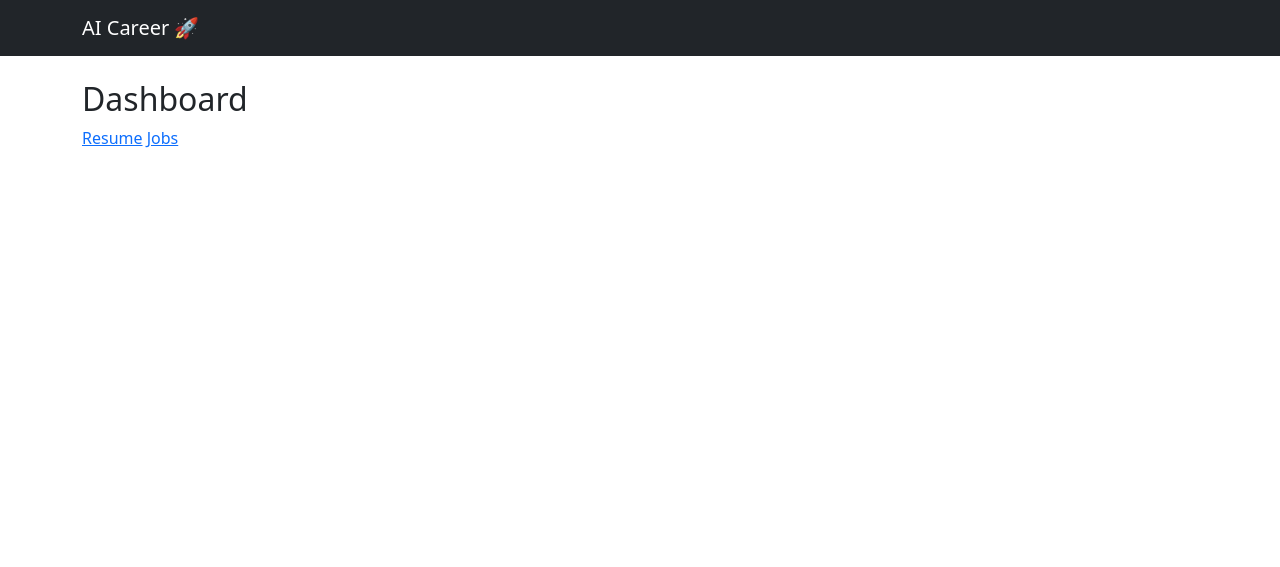
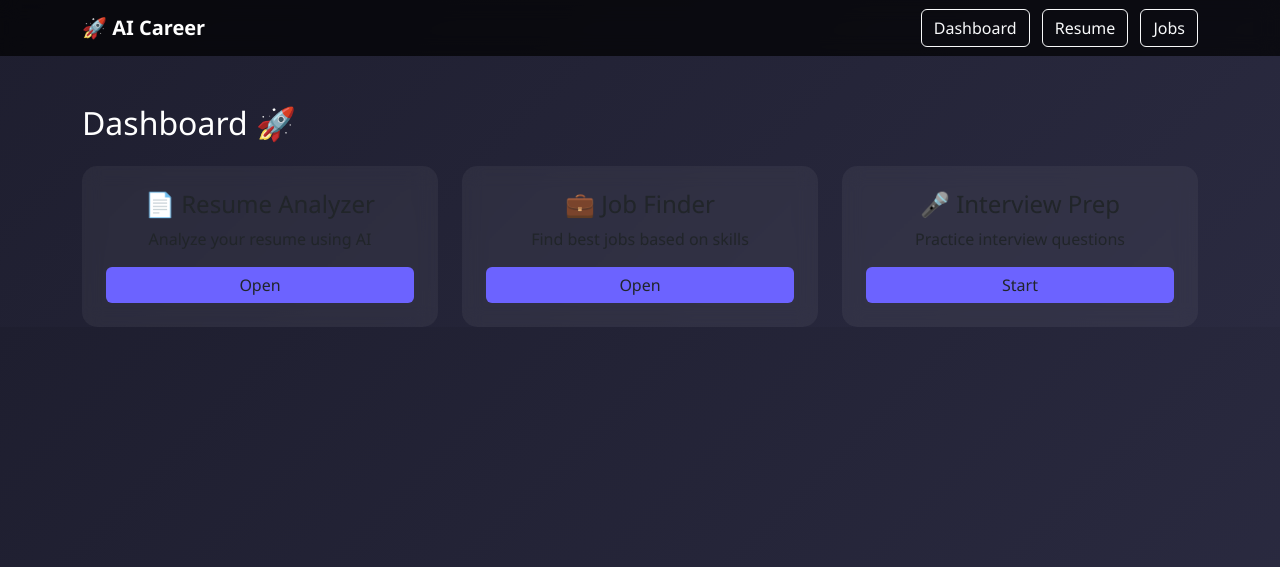
Before and after one commit to Atharv-design/ai-career-assistant, a Flask app: page /dashboard in a window 1280 px wide. Shown: the top 567 px of the page. Run offline with Flask 3, Linux system fonts and the light colour scheme.

Commit message:
UI upgraded

```diff
--- a/app/templates/base.html
+++ b/app/templates/base.html
@@ -1,17 +1,63 @@
 <!DOCTYPE html>
-<html>
+<html lang="en">
 <head>
+<meta charset="UTF-8">
+<title>AI Career Assistant</title>
+
 <link href="https://cdn.jsdelivr.net/npm/bootstrap@5.3.0/dist/css/bootstrap.min.css" rel="stylesheet">
+<script src="https://code.jquery.com/jquery-3.6.0.min.js"></script>
+
+<style>
+body {
+    background: linear-gradient(135deg, #1e1e2f, #2a2a40);
+    color: white;
+    font-family: 'Segoe UI', sans-serif;
+}
+
+.navbar {
+    background: rgba(0,0,0,0.7);
+    backdrop-filter: blur(10px);
+}
+
+.card {
+    background: rgba(255,255,255,0.05);
+    border: none;
+    border-radius: 15px;
+    backdrop-filter: blur(10px);
+    transition: 0.3s;
+}
+
+.card:hover {
+    transform: translateY(-5px);
+}
+
+.btn-custom {
+    background: #6c63ff;
+    border: none;
+}
+
+.btn-custom:hover {
+    background: #574bff;
+}
+</style>
+
 </head>
+
 <body>
 
-<nav class="navbar navbar-dark bg-dark">
+<nav class="navbar navbar-expand-lg navbar-dark">
 <div class="container">
-<a href="/" class="navbar-brand">AI Career 🚀</a>
+<a class="navbar-brand fw-bold">🚀 AI Career</a>
+
+<div>
+<a href="/dashboard" class="btn btn-outline-light me-2">Dashboard</a>
+<a href="/resume" class="btn btn-outline-light me-2">Resume</a>
+<a href="/jobs" class="btn btn-outline-light">Jobs</a>
+</div>
 </div>
 </nav>
 
-<div class="container mt-4">
+<div class="container mt-5">
 {% block content %}{% endblock %}
 </div>
 
--- a/app/templates/dashboard.html
+++ b/app/templates/dashboard.html
@@ -1,6 +1,34 @@
 {% extends "base.html" %}
 {% block content %}
-<h2>Dashboard</h2>
-<a href="/resume">Resume</a>
-<a href="/jobs">Jobs</a>
+
+<h2 class="mb-4">Dashboard 🚀</h2>
+
+<div class="row g-4">
+
+<div class="col-md-4">
+<div class="card p-4 text-center">
+<h4>📄 Resume Analyzer</h4>
+<p>Analyze your resume using AI</p>
+<a href="/resume" class="btn btn-custom">Open</a>
+</div>
+</div>
+
+<div class="col-md-4">
+<div class="card p-4 text-center">
+<h4>💼 Job Finder</h4>
+<p>Find best jobs based on skills</p>
+<a href="/jobs" class="btn btn-custom">Open</a>
+</div>
+</div>
+
+<div class="col-md-4">
+<div class="card p-4 text-center">
+<h4>🎤 Interview Prep</h4>
+<p>Practice interview questions</p>
+<a href="/interview" class="btn btn-custom">Start</a>
+</div>
+</div>
+
+</div>
+
 {% endblock %}
```
Also changed, not shown: app/templates/index.html (+8 -2 lines), app/templates/jobs.html (+11 -5 lines), app/templates/login.html (+31 -11 lines), app/templates/resume.html (+12 -3 lines).
